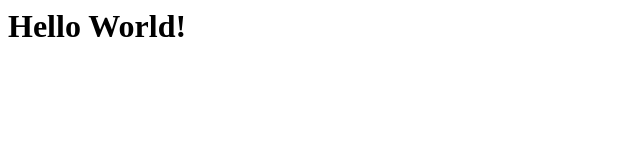
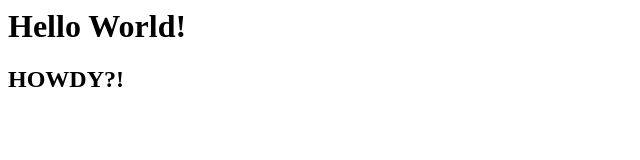
Before and after one commit to HachimanQ/testForGitHub, a plain HTML site: page index.html in a window 1280 px wide. Shown: the whole page, without its empty margins (0-640 px from the left). Drawn offline with Linux system fonts and the light colour scheme.

Commit message:
add new text to html

```diff
--- a/index.html
+++ b/index.html
@@ -6,6 +6,7 @@
 </head>
 <body>
     <h1> Hello World!</h1>
+    <h2>HOWDY?!</h2>
 
 </body>
 </html>
```
